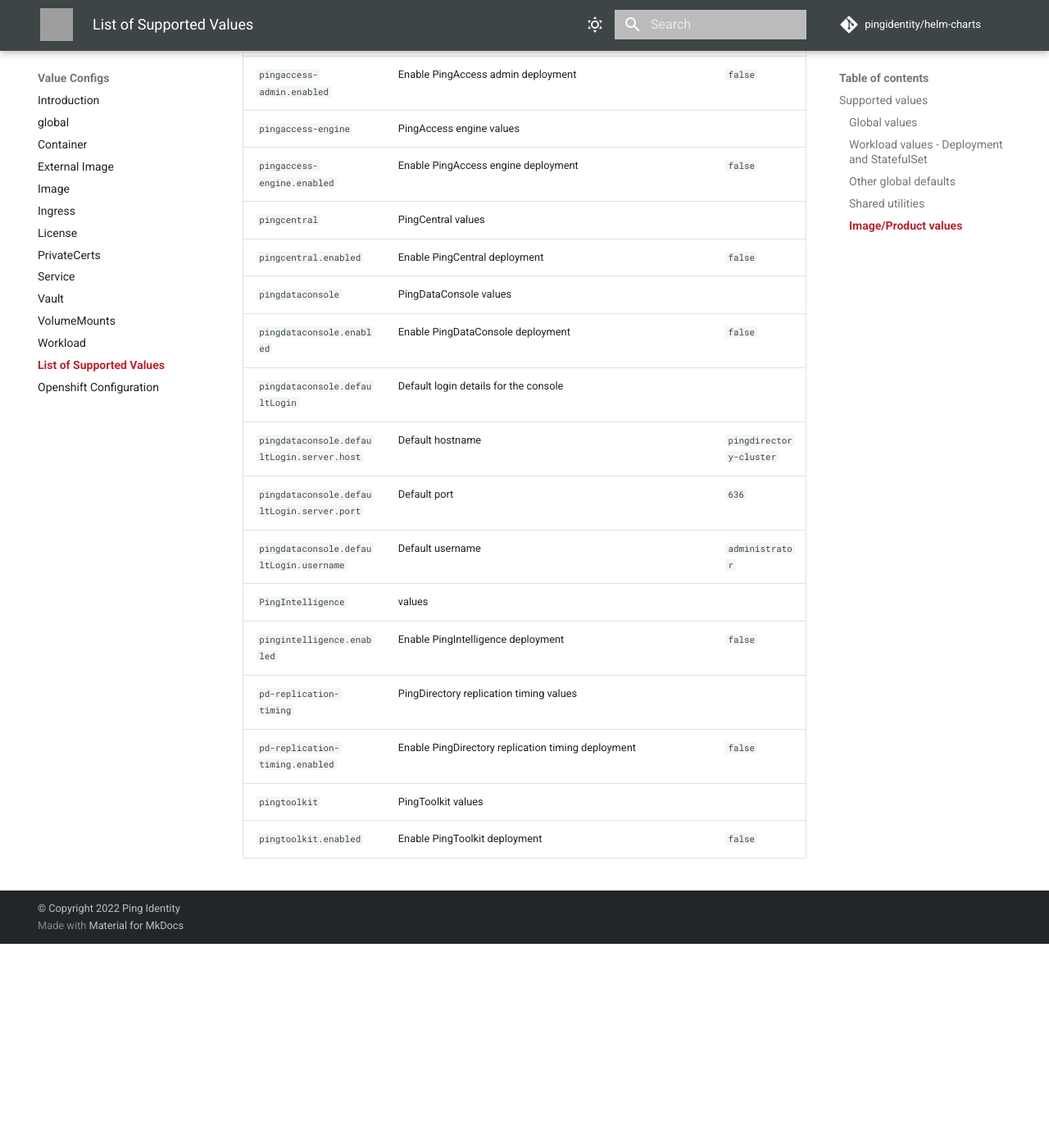
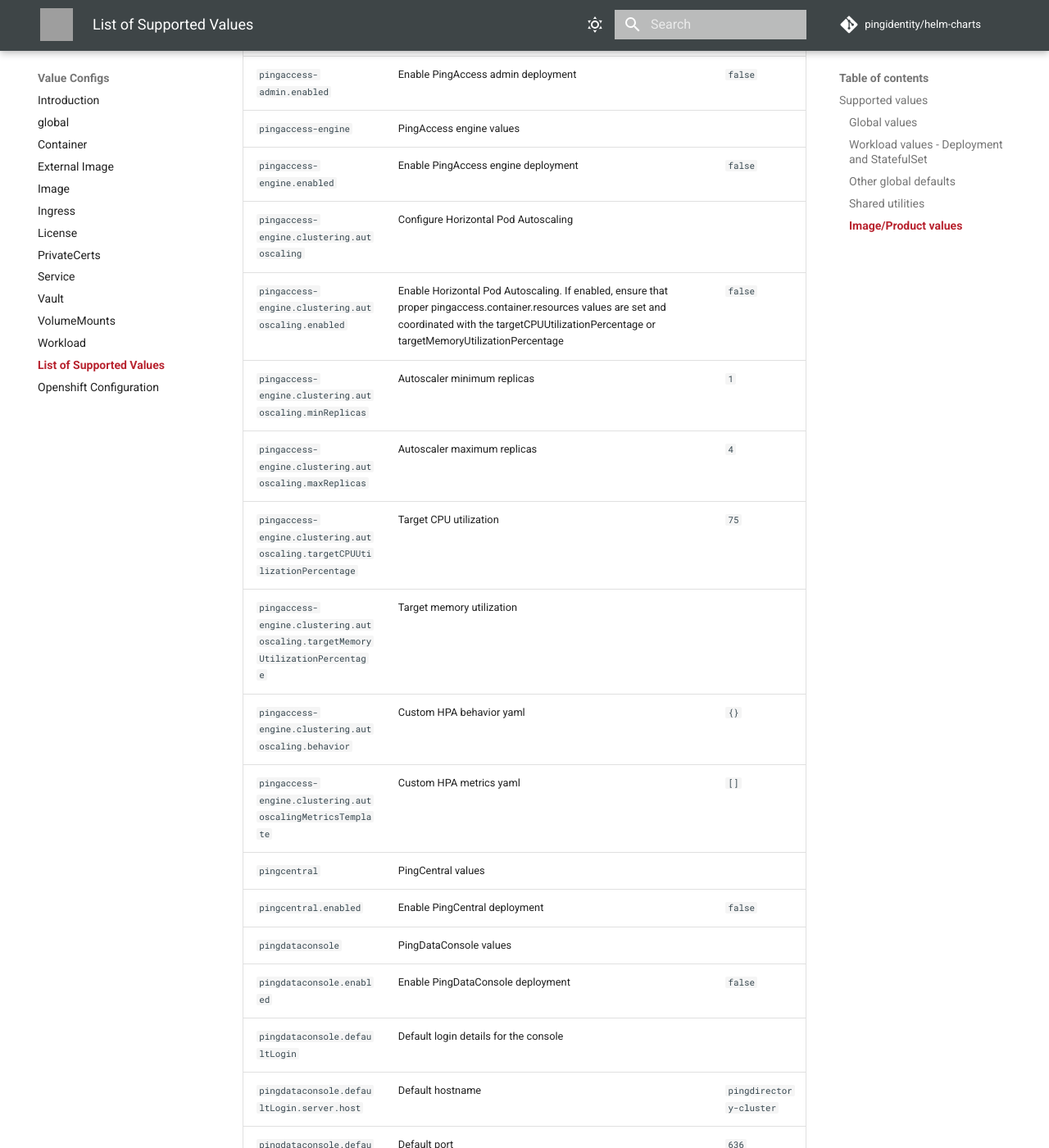
Before and after one commit to pingidentity/helm-charts, an MkDocs documentation site: the page built from docs/config/supported-values.md, in a window 1280 px wide and 1400 px high, scrolled down 11306 px. Shown: the whole window at 82% size. Built offline with MkDocs 1.6.1 and Material for MkDocs 9.7.7, drawn with Linux system fonts in a browser that asks for light colours; comment, search, counter and statistics services are not loaded; before the commit the page ends 12457 px from its top, so only the background shows below that; grey boxes are pictures that could not be loaded.

Commit message:
add autoscaling support for pingaccess

```diff
--- a/docs/config/supported-values.md
+++ b/docs/config/supported-values.md
@@ -108,7 +108,7 @@
 
 ### Image/Product values
 | Name                                                                           | Description                                                                                                                                                                                                    | Default                  |
-| ------------------------------------------------------------------------------ | -------------------------------------------------------------------------------------------------------------------------------------------------------------------------------------------------------------- | ------------------------ |
+|--------------------------------------------------------------------------------|----------------------------------------------------------------------------------------------------------------------------------------------------------------------------------------------------------------| ------------------------ |
 | `ldap-sdk-tools`                                                               | LDAP SDK tools values                                                                                                                                                                                          |                          |
 | `ldap-sdk-tools.enabled`                                                       | Enable LDAP SDK tools deployment                                                                                                                                                                               | `false`                  |
 | `pingfederate-admin`                                                           | PingFederate admin values                                                                                                                                                                                      |                          |
@@ -149,6 +149,14 @@
 | `pingaccess-admin.enabled`                                                     | Enable PingAccess admin deployment                                                                                                                                                                             | `false`                  |
 | `pingaccess-engine`                                                            | PingAccess engine values                                                                                                                                                                                       |                          |
 | `pingaccess-engine.enabled`                                                    | Enable PingAccess engine deployment                                                                                                                                                                            | `false`                  |
+| `pingaccess-engine.clustering.autoscaling`                                     | Configure Horizontal Pod Autoscaling                                                                                                                                                                           |                          |
+| `pingaccess-engine.clustering.autoscaling.enabled`                             | Enable Horizontal Pod Autoscaling. If enabled, ensure that proper pingaccess.container.resources values are set and coordinated with the targetCPUUtilizationPercentage or targetMemoryUtilizationPercentage   | `false`                  |
+| `pingaccess-engine.clustering.autoscaling.minReplicas`                         | Autoscaler minimum replicas                                                                                                                                                                                    | `1`                      |
+| `pingaccess-engine.clustering.autoscaling.maxReplicas`                         | Autoscaler maximum replicas                                                                                                                                                                                    | `4`                      |
+| `pingaccess-engine.clustering.autoscaling.targetCPUUtilizationPercentage`      | Target CPU utilization                                                                                                                                                                                         | `75`                     |
+| `pingaccess-engine.clustering.autoscaling.targetMemoryUtilizationPercentage`   | Target memory utilization                                                                                                                                                                                      |                          |
+| `pingaccess-engine.clustering.autoscaling.behavior`                            | Custom HPA behavior yaml                                                                                                                                                                                       | `{}`                     |
+| `pingaccess-engine.clustering.autoscalingMetricsTemplate`                      | Custom HPA metrics yaml                                                                                                                                                                                        | `[]`                     |
 | `pingcentral`                                                                  | PingCentral values                                                                                                                                                                                             |                          |
 | `pingcentral.enabled`                                                          | Enable PingCentral deployment                                                                                                                                                                                  | `false`                  |
 | `pingdataconsole`                                                              | PingDataConsole values                                                                                                                                                                                         |                          |
```
Also changed, not shown: 1 other file.
